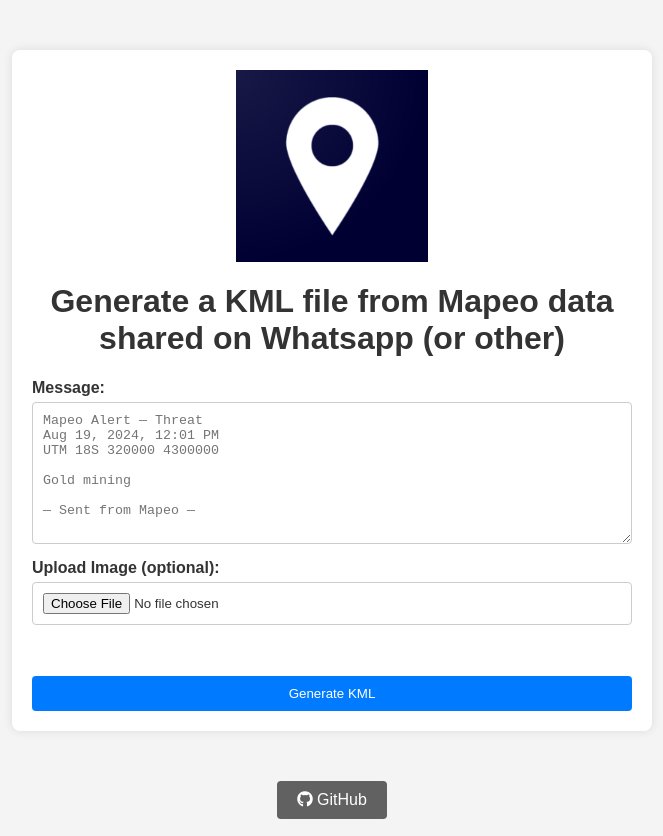
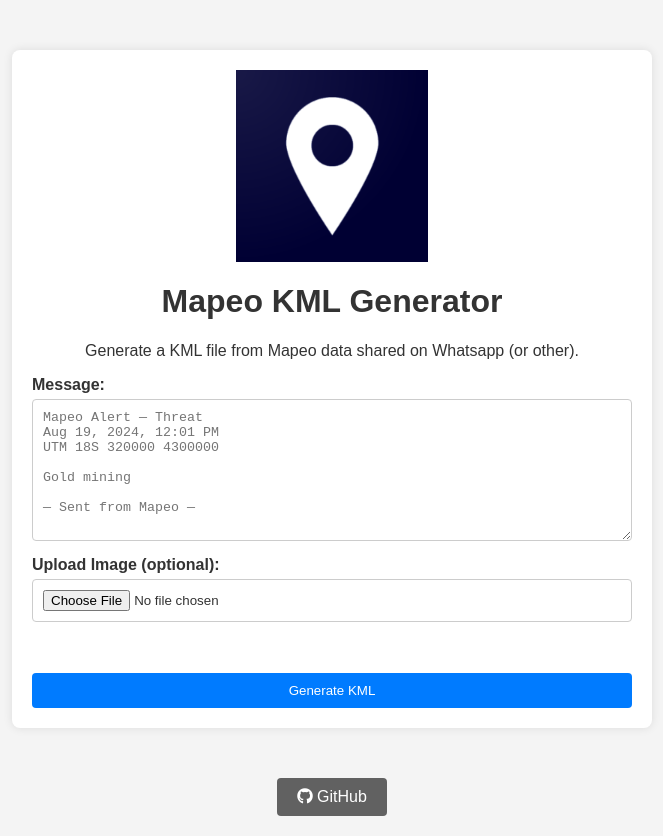
Before and after one commit to rudokemper/mapeo-kml-generator, a plain HTML site: page index.html in a window 1280 px wide. Shown: the whole page, without its empty margins (308-971 px from the left). Drawn offline with Linux system fonts and the light colour scheme.

Commit message:
Minor UI improvements

```diff
--- a/index.html
+++ b/index.html
@@ -25,6 +25,7 @@
         background: #fff;
         box-shadow: 0 0 10px rgba(0, 0, 0, 0.1);
         border-radius: 8px;
+        width: 85%;
     }
 
     h1 {
@@ -74,6 +75,7 @@
     .github {
         text-align: center;
         margin-top: 20px;
+        margin-bottom: 20px;
 
         .btn {
             background-color: #616161;
@@ -84,7 +86,8 @@
 <body>
     <div class="container">
         <img src="assets/mapeo.png" alt="Mapeo Logo" style="display: block; margin: 0 auto;">
-        <h1>Generate a KML file from Mapeo data shared on Whatsapp (or other)</h1>
+        <h1>Mapeo KML Generator</h1>
+        <p><center>Generate a KML file from Mapeo data shared on Whatsapp (or other).</center></p>
         <form id="kmlForm" class="form-group">
             <label for="message">Message:</label>
             <textarea id="message" name="message" rows="8" cols="50" placeholder="Mapeo Alert — Threat
```
